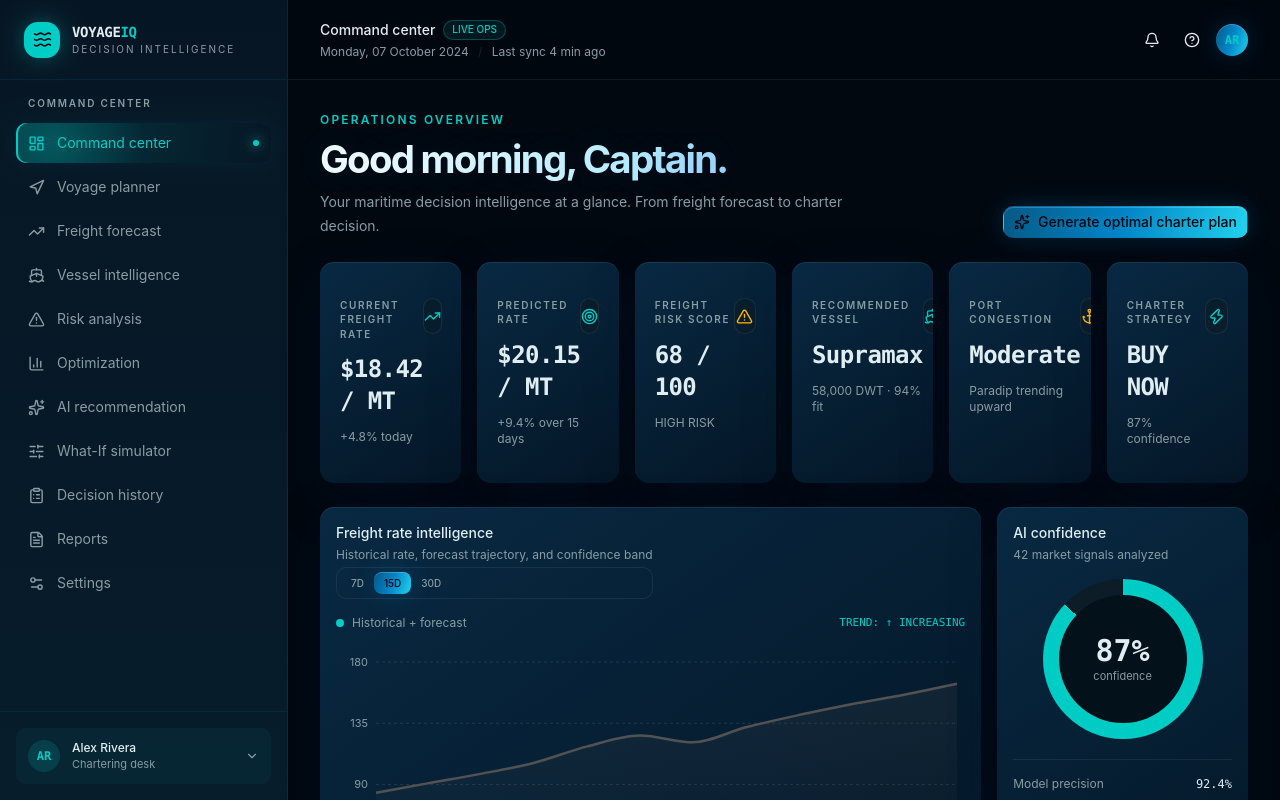
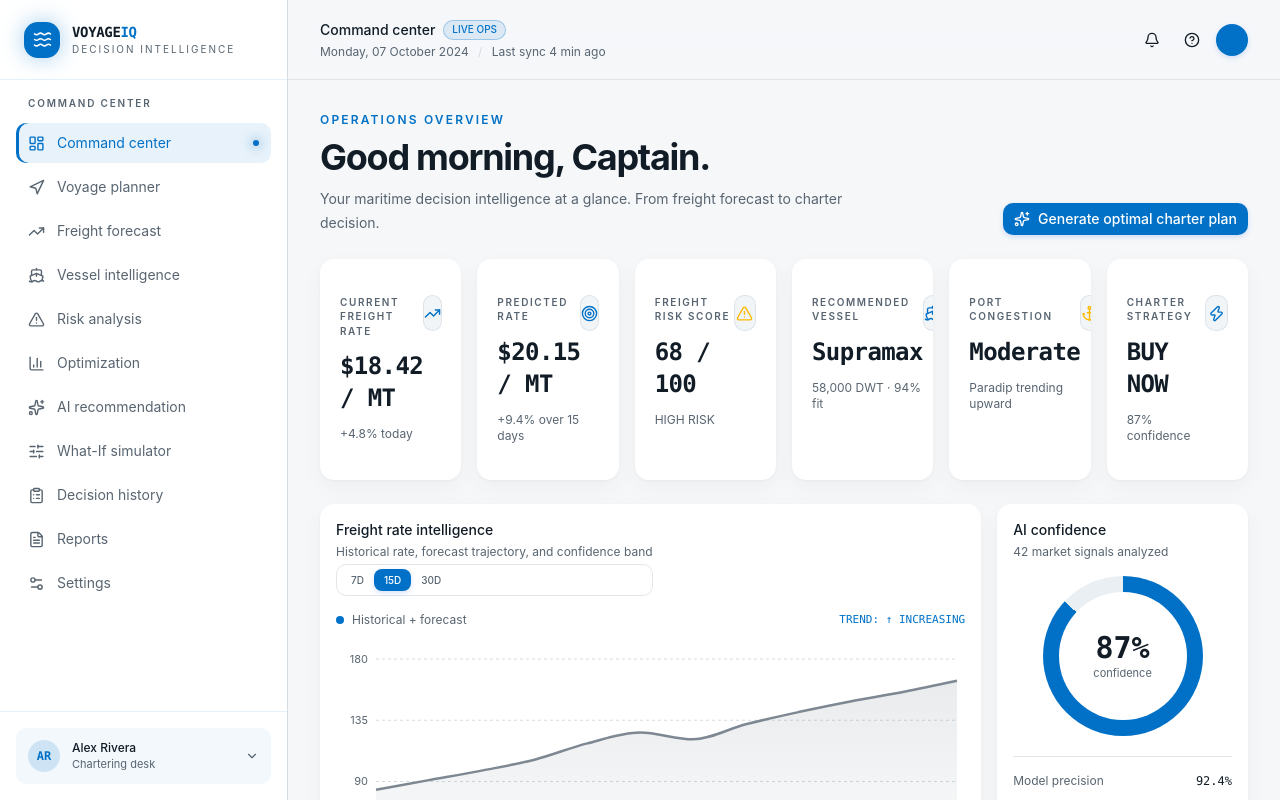
Before and after one commit to himanshuinfotech2005/freight-sense, a Next.js app: page / in a window 1280 px wide. Shown: the top 800 px of the page. Built offline with nearby package versions, Linux system fonts and the light colour scheme.

Commit message:
feat: reorganize and update color variables in globals.css

```diff
--- a/app/globals.css
+++ b/app/globals.css
@@ -22,14 +22,14 @@
   --color-input: var(--input);
   --color-border: var(--border);
   --color-destructive: var(--destructive);
+  --color-primary-foreground: var(--primary-foreground);
+  --color-primary: var(--primary);
+  --color-secondary-foreground: var(--secondary-foreground);
+  --color-secondary: var(--secondary);
+  --color-muted-foreground: var(--muted-foreground);
+  --color-muted: var(--muted);
   --color-accent-foreground: var(--accent-foreground);
   --color-accent: var(--accent);
-  --color-muted-foreground: var(--muted-foreground);
-  --color-muted: var(--muted);
-  --color-secondary-foreground: var(--secondary-foreground);
-  --color-secondary: var(--secondary);
-  --color-primary-foreground: var(--primary-foreground);
-  --color-primary: var(--primary);
   --color-popover-foreground: var(--popover-foreground);
   --color-popover: var(--popover);
   --color-card-foreground: var(--card-foreground);
@@ -47,190 +47,114 @@
 
 :root {
   color-scheme: light;
-  --background: oklch(1 0 0);
-  --foreground: oklch(0.145 0 0);
+  --background: oklch(0.975 0.004 245);
+  --foreground: oklch(0.22 0.025 245);
   --card: oklch(1 0 0);
-  --card-foreground: oklch(0.145 0 0);
+  --card-foreground: oklch(0.22 0.025 245);
   --popover: oklch(1 0 0);
-  --popover-foreground: oklch(0.145 0 0);
-  --primary: oklch(0.205 0 0);
-  --primary-foreground: oklch(0.985 0 0);
-  --secondary: oklch(0.97 0 0);
-  --secondary-foreground: oklch(0.205 0 0);
-  --muted: oklch(0.97 0 0);
-  --muted-foreground: oklch(0.556 0 0);
-  --accent: oklch(0.97 0 0);
-  --accent-foreground: oklch(0.205 0 0);
-  --destructive: oklch(0.577 0.245 27.325);
-  --border: oklch(0.922 0 0);
-  --input: oklch(0.922 0 0);
-  --ring: oklch(0.708 0 0);
-  --chart-1: oklch(0.87 0 0);
-  --chart-2: oklch(0.556 0 0);
-  --chart-3: oklch(0.439 0 0);
-  --chart-4: oklch(0.371 0 0);
-  --chart-5: oklch(0.269 0 0);
+  --popover-foreground: oklch(0.22 0.025 245);
+  --primary: oklch(0.54 0.16 250);
+  --primary-foreground: oklch(1 0 0);
+  --secondary: oklch(0.95 0.008 245);
+  --secondary-foreground: oklch(0.28 0.025 245);
+  --muted: oklch(0.95 0.008 245);
+  --muted-foreground: oklch(0.5 0.025 245);
+  --accent: oklch(0.95 0.02 245);
+  --accent-foreground: oklch(0.3 0.08 250);
+  --destructive: oklch(0.58 0.2 25);
+  --border: oklch(0.89 0.012 245);
+  --input: oklch(0.86 0.012 245);
+  --ring: oklch(0.54 0.16 250);
+  --chart-1: oklch(0.54 0.16 250);
+  --chart-2: oklch(0.62 0.12 205);
+  --chart-3: oklch(0.62 0.02 245);
+  --chart-4: oklch(0.72 0.12 80);
+  --chart-5: oklch(0.58 0.14 155);
   --radius: 0.625rem;
-  --sidebar: oklch(0.985 0 0);
-  --sidebar-foreground: oklch(0.145 0 0);
-  --sidebar-primary: oklch(0.205 0 0);
-  --sidebar-primary-foreground: oklch(0.985 0 0);
-  --sidebar-accent: oklch(0.97 0 0);
-  --sidebar-accent-foreground: oklch(0.205 0 0);
-  --sidebar-border: oklch(0.922 0 0);
-  --sidebar-ring: oklch(0.708 0 0);
+  --sidebar: oklch(1 0 0);
+  --sidebar-foreground: oklch(0.28 0.025 245);
+  --sidebar-primary: oklch(0.54 0.16 250);
+  --sidebar-primary-foreground: oklch(1 0 0);
+  --sidebar-accent: oklch(0.95 0.02 245);
+  --sidebar-accent-foreground: oklch(0.3 0.08 250);
+  --sidebar-border: oklch(0.89 0.012 245);
+  --sidebar-ring: oklch(0.54 0.16 250);
 }
 
 .dark {
-  color-scheme: dark;
-  --background: oklch(0.13 0.025 240);
-  --foreground: oklch(0.94 0.015 210);
-  --card: oklch(0.17 0.03 238);
-  --card-foreground: oklch(0.94 0.015 210);
-  --popover: oklch(0.17 0.03 238);
-  --popover-foreground: oklch(0.94 0.015 210);
-  --primary: oklch(0.76 0.14 190);
-  --primary-foreground: oklch(0.12 0.03 230);
-  --secondary: oklch(0.23 0.035 238);
-  --secondary-foreground: oklch(0.94 0.015 210);
-  --muted: oklch(0.22 0.03 238);
-  --muted-foreground: oklch(0.68 0.025 215);
-  --accent: oklch(0.24 0.045 210);
-  --accent-foreground: oklch(0.94 0.015 210);
-  --destructive: oklch(0.704 0.191 22.216);
-  --border: oklch(1 0 0 / 10%);
-  --input: oklch(1 0 0 / 15%);
-  --ring: oklch(0.556 0 0);
-  --chart-1: oklch(0.87 0 0);
-  --chart-2: oklch(0.556 0 0);
-  --chart-3: oklch(0.439 0 0);
-  --chart-4: oklch(0.371 0 0);
-  --chart-5: oklch(0.269 0 0);
-  --sidebar: oklch(0.205 0 0);
-  --sidebar-foreground: oklch(0.985 0 0);
-  --sidebar-primary: oklch(0.488 0.243 264.376);
-  --sidebar-primary-foreground: oklch(0.985 0 0);
-  --sidebar-accent: oklch(0.269 0 0);
-  --sidebar-accent-foreground: oklch(0.985 0 0);
-  --sidebar-border: oklch(1 0 0 / 10%);
-  --sidebar-ring: oklch(0.556 0 0);
-}
-
-@media (prefers-color-scheme: dark) {
-  :root:not(.dark):not(.light) {
-    color-scheme: dark;
-    --background: oklch(0.145 0 0);
-    --foreground: oklch(0.985 0 0);
-    --card: oklch(0.205 0 0);
-    --card-foreground: oklch(0.985 0 0);
-    --popover: oklch(0.205 0 0);
-    --popover-foreground: oklch(0.985 0 0);
-    --primary: oklch(0.922 0 0);
-    --primary-foreground: oklch(0.205 0 0);
-    --secondary: oklch(0.269 0 0);
-    --secondary-foreground: oklch(0.985 0 0);
-    --muted: oklch(0.269 0 0);
-    --muted-foreground: oklch(0.708 0 0);
-    --accent: oklch(0.269 0 0);
-    --accent-foreground: oklch(0.985 0 0);
-    --destructive: oklch(0.704 0.191 22.216);
-    --border: oklch(1 0 0 / 10%);
-    --input: oklch(1 0 0 / 15%);
-    --ring: oklch(0.556 0 0);
-  --chart-1: oklch(0.78 0.15 205);
-  --chart-2: oklch(0.68 0.16 225);
-  --chart-3: oklch(0.82 0.12 190);
-  --chart-4: oklch(0.58 0.18 245);
-  --chart-5: oklch(0.76 0.13 230);
-    --sidebar: oklch(0.205 0 0);
-    --sidebar-foreground: oklch(0.985 0 0);
-    --sidebar-primary: oklch(0.488 0.243 264.376);
-    --sidebar-primary-foreground: oklch(0.985 0 0);
-    --sidebar-accent: oklch(0.269 0 0);
-    --sidebar-accent-foreground: oklch(0.985 0 0);
-    --sidebar-border: oklch(1 0 0 / 10%);
-    --sidebar-ring: oklch(0.556 0 0);
-  }
+  color-scheme: light;
+  --background: oklch(0.975 0.004 245);
+  --foreground: oklch(0.22 0.025 245);
+  --card: oklch(1 0 0);
+  --card-foreground: oklch(0.22 0.025 245);
+  --popover: oklch(1 0 0);
+  --popover-foreground: oklch(0.22 0.025 245);
+  --primary: oklch(0.54 0.16 250);
+  --primary-foreground: oklch(1 0 0);
+  --secondary: oklch(0.95 0.008 245);
+  --secondary-foreground: oklch(0.28 0.025 245);
+  --muted: oklch(0.95 0.008 245);
+  --muted-foreground: oklch(0.5 0.025 245);
+  --accent: oklch(0.95 0.02 245);
+  --accent-foreground: oklch(0.3 0.08 250);
+  --border: oklch(0.89 0.012 245);
+  --input: oklch(0.86 0.012 245);
+  --ring: oklch(0.54 0.16 250);
+  --chart-1: oklch(0.54 0.16 250);
+  --chart-2: oklch(0.62 0.12 205);
+  --chart-3: oklch(0.62 0.02 245);
+  --chart-4: oklch(0.72 0.12 80);
+  --chart-5: oklch(0.58 0.14 155);
+  --sidebar: oklch(1 0 0);
+  --sidebar-foreground: oklch(0.28 0.025 245);
+  --sidebar-primary: oklch(0.54 0.16 250);
+  --sidebar-primary-foreground: oklch(1 0 0);
+  --sidebar-accent: oklch(0.95 0.02 245);
+  --sidebar-accent-foreground: oklch(0.3 0.08 250);
+  --sidebar-border: oklch(0.89 0.012 245);
+  --sidebar-ring: oklch(0.54 0.16 250);
 }
 
 @layer base {
-  * {
-    @apply border-border outline-ring/50;
-  }
-  html {
-    background: #030b14;
-  }
-  body {
-    @apply bg-background text-foreground;
-    background-image: radial-gradient(circle at 80% 0%, color-mix(in oklab, var(--primary) 8%, transparent), transparent 32rem), linear-gradient(135deg, #030b14, #061321 55%, #081a2b);
-  }
-}
-
-@keyframes ocean-drift { 0%, 100% { background-position: 0% 50%; } 50% { background-position: 100% 50%; } }
-@keyframes shimmer { 0% { transform: translateX(-120%); } 100% { transform: translateX(180%); } }
-@keyframes sonar-pulse { 0%, 100% { opacity: .18; transform: scale(.96); } 50% { opacity: .5; transform: scale(1.02); } }
-
-body::before {
-  content: '';
-  position: fixed;
-  inset: 0;
-  pointer-events: none;
-  opacity: .2;
-  background-image: linear-gradient(rgba(56,189,248,.035) 1px, transparent 1px), linear-gradient(90deg, rgba(56,189,248,.035) 1px, transparent 1px);
-  background-size: 54px 54px;
-  mask-image: linear-gradient(to bottom, black, transparent 78%);
-  z-index: -1;
+  * { @apply border-border outline-ring/50; }
+  html, body { background: var(--background); }
+  body { @apply text-foreground; }
 }
 
 [data-slot='card'] {
-  position: relative;
-  overflow: hidden;
-  border-color: color-mix(in oklab, #38bdf8 18%, transparent);
-  background: linear-gradient(145deg, color-mix(in oklab, #0b3150 76%, var(--card)), color-mix(in oklab, #041525 94%, var(--card)) 60%, color-mix(in oklab, #063b5c 38%, var(--card)));
-  box-shadow: inset 0 1px 0 rgba(125,211,252,.1), 0 18px 50px rgba(0,20,45,.28);
-  transition: transform .35s ease, border-color .35s ease, box-shadow .35s ease, background-position .6s ease;
-  background-size: 180% 180%;
+  border-color: var(--border);
+  background: var(--card);
+  box-shadow: 0 1px 3px rgb(15 23 42 / 0.04), 0 8px 24px rgb(15 23 42 / 0.035);
+  transition: border-color .2s ease, box-shadow .2s ease, transform .2s ease;
 }
-[data-slot='card']::after {
-  content: '';
-  position: absolute;
-  inset: 0;
-  pointer-events: none;
-  background: radial-gradient(circle at var(--mx, 70%) var(--my, 10%), rgba(56,189,248,.14), transparent 32%);
-  opacity: 0;
-  transition: opacity .35s ease;
+[data-slot='card']:hover {
+  border-color: color-mix(in oklab, var(--primary) 32%, var(--border));
+  box-shadow: 0 4px 16px rgb(15 23 42 / 0.07);
 }
-[data-slot='card']:hover { transform: perspective(1200px) translateY(-4px) rotateX(.5deg); border-color: rgba(56,189,248,.42); box-shadow: inset 0 1px 0 rgba(165,243,252,.16), 0 22px 60px rgba(0,70,120,.32), 0 0 30px rgba(14,165,233,.08); background-position: 100% 30%; }
-[data-slot='card']:hover::after { opacity: 1; }
 
-h1 { font-size: clamp(1.8rem, 3vw, 3rem); font-weight: 750; letter-spacing: -.045em; background: linear-gradient(110deg, #f0faff 10%, #bdefff 52%, #60a5fa 100%); -webkit-background-clip: text; background-clip: text; color: transparent; text-shadow: 0 0 30px rgba(56,189,248,.12); }
-h2 { letter-spacing: -.025em; }
-button:not([aria-label='Close menu']):not([aria-label='Close navigation']) { transition: transform .25s ease, box-shadow .25s ease, border-color .25s ease, background .25s ease; }
+aside {
+  background: var(--sidebar) !important;
+  border-color: var(--sidebar-border) !important;
+}
+.nav-wave::before { display: none; }
+.nav-active {
+  background: color-mix(in oklab, var(--primary) 9%, transparent);
+  box-shadow: inset 3px 0 var(--primary);
+}
+
+h1 { font-size: clamp(1.8rem, 3vw, 2.25rem); font-weight: 700; letter-spacing: -.035em; color: var(--foreground); }
+h2 { letter-spacing: -.02em; }
+button { transition: transform .18s ease, box-shadow .18s ease, border-color .18s ease, background .18s ease; }
 button:hover { transform: translateY(-1px); }
-button:active { transform: translateY(1px) scale(.985); }
-button.bg-primary, button[class*='bg-primary'] { position: relative; overflow: hidden; background: linear-gradient(110deg, #075985, #0284c7 48%, #22d3ee); box-shadow: 0 0 24px rgba(14,165,233,.2), inset 0 1px 0 rgba(255,255,255,.2); }
-button.bg-primary::after, button[class*='bg-primary']::after { content: ''; position: absolute; inset: 0 auto 0 -40%; width: 30%; background: linear-gradient(90deg, transparent, rgba(255,255,255,.28), transparent); transform: skewX(-20deg); animation: shimmer 4.5s ease-in-out infinite; }
+button:active { transform: translateY(0); }
+button.bg-primary, button[class*='bg-primary'] { background: var(--primary); box-shadow: 0 2px 5px rgb(37 99 235 / 0.18); }
+button.bg-primary::after, button[class*='bg-primary']::after { display: none; }
 
 @media (prefers-reduced-motion: reduce) {
   *, *::before, *::after { animation-duration: .01ms !important; animation-iteration-count: 1 !important; scroll-behavior: auto !important; transition-duration: .01ms !important; }
-  [data-slot='card']:hover { transform: none; }
-}
-@media (max-width: 640px) {
-  [data-slot='card']:hover { transform: translateY(-2px); }
-  h1 { font-size: 1.85rem; }
 }
 
-.nav-wave::before {
-  content: '';
-  position: absolute;
-  inset: -80% 35% -80% -35%;
-  border-radius: 999px;
-  background: radial-gradient(circle, color-mix(in oklab, var(--primary) 24%, transparent), transparent 65%);
-  opacity: 0;
-  transform: scale(.5);
-  transition: opacity .35s ease, transform .5s ease;
-}
-.nav-wave:hover::before,
-.nav-active::before { opacity: 1; transform: scale(1); }
-.nav-wave > * { position: relative; z-index: 1; }
-.nav-active { background: linear-gradient(100deg, color-mix(in oklab, var(--primary) 18%, transparent), transparent); box-shadow: inset 2px 0 var(--primary), 0 0 22px color-mix(in oklab, var(--primary) 8%, transparent); }
+@media (max-width: 640px) { h1 { font-size: 1.85rem; } }
+
+select, input { background-color: var(--background); }
+::selection { background: color-mix(in oklab, var(--primary) 20%, transparent); }
--- a/app/layout.tsx
+++ b/app/layout.tsx
@@ -26,8 +26,8 @@ export const metadata: Metadata = {
 }
 
 export const viewport: Viewport = {
-  colorScheme: 'dark',
-  themeColor: '#020B16',
+  colorScheme: 'light',
+  themeColor: '#f8fafc',
 }
 
 export default function RootLayout({
```
